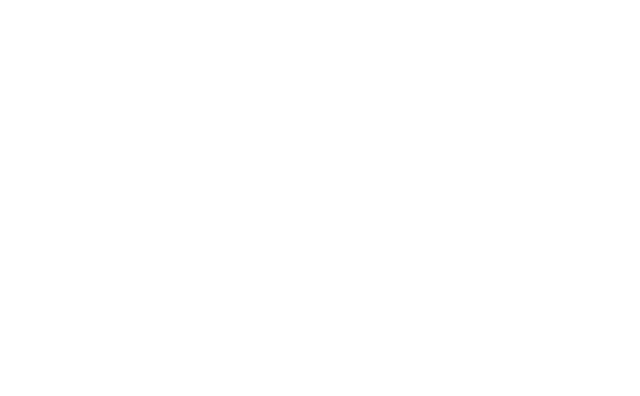
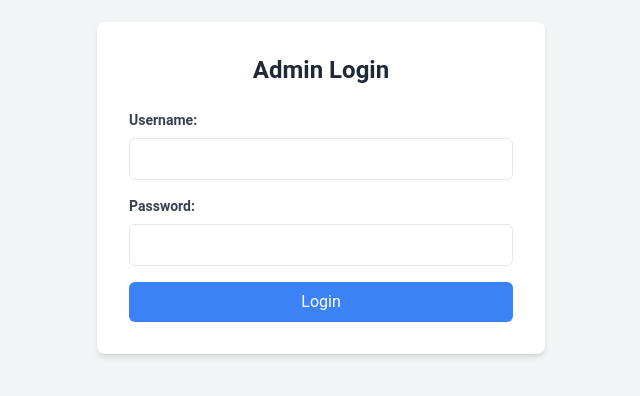
Before and after one commit to gl1tch0x1/consultancy, a React (Vite) app: page /adminLogin in a window 1280 px wide. Before the commit this address had no page. Shown: the part 212-608 px from the top of the page, without its empty margins (319-959 px from the left). Built offline with nearby package versions, Linux system fonts and the light colour scheme.

Commit message:
admin pannel

```diff
--- a/src/Routing/RouteApp.jsx
+++ b/src/Routing/RouteApp.jsx
@@ -1,10 +1,12 @@
+// src/RouteApp.jsx
 import React from 'react';
 import { BrowserRouter as Router, Route, Routes } from 'react-router-dom';
 import Layout from '../layout/Layout';
 import Contact from '../components/Contact/Contact';
 import AdminPanel from '../components/Admin/Admin';
+import AdminLogin from '../components/Admin/AdminLogin';
 import TopStudyDestination from '../components/TopDestination/TopDestination';
-
+import PrivateRoute from '../components/PrivateRoute';
 
 const RouteApp = () => {
   return (
@@ -12,8 +14,19 @@ const RouteApp = () => {
       <Routes>
         <Route path="/" element={<Layout />} />
         <Route path="/contact" element={<Contact />} />
-        <Route path="/admin" element={<AdminPanel />} />
-        <Route path='/TopDestination' element={<TopStudyDestination />} />
+        <Route path="/TopDestination" element={<TopStudyDestination />} />
+        <Route path="/adminLogin" element={<AdminLogin />} />
+
+        {/* Protecting the admin dashboard route */}
+        <Route
+          path="/admin/dashboard"
+          element={
+            <PrivateRoute>
+              <AdminPanel />
+            </PrivateRoute>
+          }
+        />
+
       </Routes>
     </Router>
   );
--- a/src/components/Admin/Admin.jsx
+++ b/src/components/Admin/Admin.jsx
@@ -1,4 +1,5 @@
 import React, { useEffect, useState } from "react";
+import { useNavigate } from 'react-router-dom'; // Import useNavigate
 
 const Admin = () => {
   const [events, setEvents] = useState([]);
@@ -10,6 +11,8 @@ const Admin = () => {
   const [editIndex, setEditIndex] = useState(null);
   const [notification, setNotification] = useState(null); // Notification state
   const [notificationType, setNotificationType] = useState(""); // Success, Edit, Warning
+
+  const navigate = useNavigate(); // Initialize useNavigate
 
   // Load events from local storage
   useEffect(() => {
@@ -100,6 +103,12 @@ const Admin = () => {
     notifyAdmin("Event deleted successfully!", "warning");
   };
 
+  // Logout function
+  const handleLogout = () => {
+    localStorage.removeItem("admin_logged_in"); // Clear login status
+    navigate("/adminLogin"); // Redirect to login page
+  };
+
   // Notification colors
   const getNotificationColor = () => {
     switch (notificationType) {
@@ -117,6 +126,14 @@ const Admin = () => {
   return (
     <div className="admin-section p-6 md:p-10 lg:p-12 bg-gray-50 min-h-screen">
       <h1 className="text-4xl font-extrabold mb-6 text-center text-indigo-700">Admin Panel</h1>
+
+      {/* Logout Button */}
+      <button
+        onClick={handleLogout}
+        className="mb-6 bg-red-500 text-white py-2 px-4 rounded-lg hover:bg-red-600 transition duration-200"
+      >
+        Logout
+      </button>
 
       {/* Notification */}
       {notification && (
--- /dev/null
+++ b/src/components/Admin/AdminLogin.jsx
@@ -0,0 +1,68 @@
+import React, { useState } from 'react';
+import { useNavigate } from 'react-router-dom';
+
+const AdminLogin = () => {
+  const [username, setUsername] = useState('');
+  const [password, setPassword] = useState('');
+  const [error, setError] = useState('');
+  const navigate = useNavigate();
+
+  const handleLogin = (e) => {
+    e.preventDefault();
+
+    // Fetch credentials from the environment variables
+    const adminUsername = import.meta.env.VITE_ADMIN_USERNAME;
+    const adminPassword = import.meta.env.VITE_ADMIN_PASSWORD;
+
+    console.log('Admin Username:', adminUsername);
+    console.log('Admin Password:', adminPassword);
+
+    if (username === adminUsername && password === adminPassword) {
+        localStorage.setItem('admin_logged_in', 'true');
+      navigate('/admin/dashboard');
+    } else {
+      setError('Invalid username or password');
+    }
+  };
+
+  return (
+    <div className="min-h-screen flex items-center justify-center bg-gray-100">
+      <div className="bg-white p-8 rounded-lg shadow-md w-full max-w-md">
+        <h2 className="text-2xl font-bold text-center text-gray-800 mb-6">Admin Login</h2>
+        <form onSubmit={handleLogin}>
+          <div className="mb-4">
+            <label className="block text-gray-700 text-sm font-bold mb-2">Username:</label>
+            <input
+              type="text"
+              value={username}
+              onChange={(e) => setUsername(e.target.value)}
+              className="w-full px-3 py-2 border rounded-md focus:outline-none focus:ring-1 focus:ring-blue-400"
+              required
+            />
+          </div>
+          <div className="mb-4">
+            <label className="block text-gray-700 text-sm font-bold mb-2">Password:</label>
+            <input
+              type="password"
+              value={password}
+              onChange={(e) => setPassword(e.target.value)}
+              className="w-full px-3 py-2 border rounded-md focus:outline-none focus:ring-2 focus:ring-blue-400"
+              required
+            />
+          </div>
+          {error && <p className="text-red-500 text-sm mb-4">{error}</p>}
+          <div className="flex items-center justify-between">
+            <button
+              type="submit"
+              className="w-full bg-blue-500 text-white py-2 rounded-md hover:bg-blue-600 transition duration-200"
+            >
+              Login
+            </button>
+          </div>
+        </form>
+      </div>
+    </div>
+  );
+};
+
+export default AdminLogin;
--- /dev/null
+++ b/src/components/PrivateRoute.jsx
@@ -0,0 +1,11 @@
+
+import React from 'react';
+import { Navigate } from 'react-router-dom';
+
+const PrivateRoute = ({ children }) => {
+  const isLoggedIn = localStorage.getItem('admin_logged_in') === 'true';
+
+  return isLoggedIn ? children : <Navigate to="/adminLogin" />;
+};
+
+export default PrivateRoute;
```
Also changed, not shown: eslint.config.js (+10 -7 lines), 1 other file (tests, documents, lock files or other folders).
